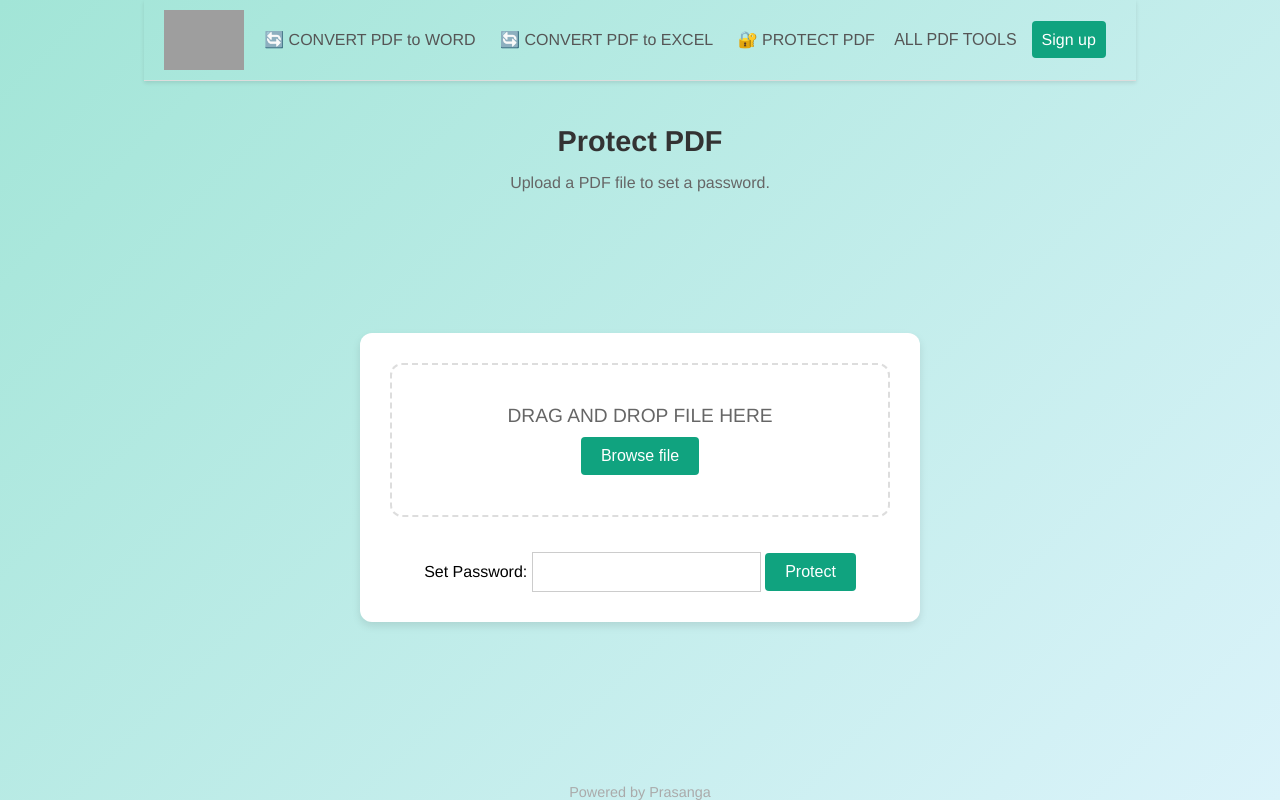
After one commit to prasangapokharel/DivineDocs, a Flask app: page /protect-pdf in a window 1280 px wide. The commit adds this page. Run offline with Flask 3, Linux system fonts and the light colour scheme; grey boxes are pictures that could not be loaded.

Commit message:
new features

```diff
--- a/app.py
+++ b/app.py
@@ -3,6 +3,8 @@ import os
 import mysql.connector
 from pdf2docx import Converter
 from docx2pdf import convert  # Importing docx2pdf for DOCX to PDF conversion
+from PyPDF2 import PdfReader, PdfWriter  # Importing PdfReader and PdfWriter for PDF protection
+import pandas as pd
 
 app = Flask(__name__)
 UPLOAD_FOLDER = 'uploads'
@@ -93,6 +95,91 @@ def convert_word_to_pdf():
         }), 200
     return jsonify({"error": "Invalid file type"}), 400
 
+@app.route('/protect-pdf')
+def protect_pdf_form():
+    return render_template('protectpdf.html')
+
+@app.route('/protect-pdf', methods=['POST'])
+def protect_pdf():
+    if 'file' not in request.files or 'password' not in request.form:
+        return jsonify({"error": "No file part or password"}), 400
+    file = request.files['file']
+    password = request.form['password']
+    if file.filename == '':
+        return jsonify({"error": "No selected file"}), 400
+    if file and file.filename.endswith('.pdf'):
+        pdf_path = os.path.join(UPLOAD_FOLDER, file.filename)
+        file.save(pdf_path)
+
+        protected_pdf_filename = os.path.splitext(file.filename)[0] + '_protected.pdf'
+        protected_pdf_path = os.path.join(UPLOAD_FOLDER, protected_pdf_filename)
+
+        try:
+            # Protect the PDF with a password
+            reader = PdfReader(pdf_path)
+            writer = PdfWriter()
+            for page in reader.pages:
+                writer.add_page(page)
+            writer.encrypt(password)
+            with open(protected_pdf_path, 'wb') as f:
+                writer.write(f)
+        except Exception as e:
+            return jsonify({"error": str(e)}), 500
+
+        return jsonify({
+            "original_filename": file.filename,
+            "pdf_path": pdf_path,
+            "protected_filename": protected_pdf_filename,
+            "protected_pdf_path": protected_pdf_path
+        }), 200
+    return jsonify({"error": "Invalid file type"}), 400
+
+@app.route('/pdf-to-excel')
+def pdf_to_excel_form():
+    return render_template('pdf_to_excel.html')
+
+@app.route('/convert-pdf-to-excel', methods=['POST'])
+def convert_pdf_to_excel():
+    if 'file' not in request.files:
+        return jsonify({"error": "No file part"}), 400
+    file = request.files['file']
+    if file.filename == '':
+        return jsonify({"error": "No selected file"}), 400
+    if file and file.filename.endswith('.pdf'):
+        pdf_path = os.path.join(UPLOAD_FOLDER, file.filename)
+        file.save(pdf_path)
+
+        excel_filename = os.path.splitext(file.filename)[0] + '.xlsx'
+        excel_path = os.path.join(UPLOAD_FOLDER, excel_filename)
+
+        try:
+            # Extract text from PDF
+            reader = PdfReader(pdf_path)
+            text_data = ""
+            for page in reader.pages:
+                text_data += page.extract_text()
+
+            # Process text data into a structured format
+            # This example assumes the data is space-separated, adjust accordingly
+            lines = text_data.split("\n")
+            data = [line.split() for line in lines if line.strip()]
+
+            # Create a DataFrame
+            df = pd.DataFrame(data)
+
+            # Save DataFrame to Excel
+            df.to_excel(excel_path, index=False)
+        except Exception as e:
+            return jsonify({"error": str(e)}), 500
+
+        return jsonify({
+            "original_filename": file.filename,
+            "pdf_path": pdf_path,
+            "excel_filename": excel_filename,
+            "excel_path": excel_path
+        }), 200
+    return jsonify({"error": "Invalid file type"}), 400
+
 @app.route('/download/<filename>', methods=['GET'])
 def download_file(filename):
     file_path = request.args.get('file_path')
--- a/requirement.txt
+++ b/requirement.txt
@@ -3,3 +3,6 @@ mysql-connector-python==8.0.26
 pdf2docx==0.5.1
 docx2pdf==0.1.7
 comtypes==1.1.9
+PyPDF2==3.0.0
+pandas==1.3.3
+openpyxl==3.0.9
--- a/static/css/navbar.css
+++ b/static/css/navbar.css
@@ -38,13 +38,14 @@
     color: #000;
 }
 .auth-links .signup {
-    background-color: #f44336;
+    background-color: #10a37f;
     color: white;
-    padding: 5px 10px;
+    padding: 10px 10px;
     border-radius: 4px;
 }
 .auth-links .signup:hover {
-    background-color: #d32f2f;
+    background-color: #ffffff;
+    color: #10a37f;
 }
 .dropdown {
     position: relative;
--- a/templates/navbar.html
+++ b/templates/navbar.html
@@ -10,8 +10,10 @@
                 <img src="{{ url_for('static', filename='images/logo.svg') }}" alt="Hamro PDF Logo">
             </a>
             <div class="nav-links">
-                <a href="/">CONVERT PDF</a>
-                <a href="/compress">COMPRESS PDF</a>
+                <a href="/">🔄 CONVERT PDF to WORD</a>
+                <a href="/pdf-to-excel">🔄 CONVERT PDF to EXCEL</a>
+
+                <a href="/protect-pdf">🔐 PROTECT PDF</a>
                 <div class="dropdown">
                     <button class="dropbtn">ALL PDF TOOLS</button>
                     <div class="dropdown-content">
@@ -23,7 +25,7 @@
                 </div>
             </div>
             <div class="auth-links">
-                <a href="#">Login</a>
+
                 <a href="#" class="signup">Sign up</a>
             </div>
             <div class="mobile-menu">
@@ -34,7 +36,7 @@
     <div class="mobile-nav">
         <a href="/">CONVERT PDF</a>
         <a href="#">MERGE PDF</a>
-        <a href="#">SPLIT PDF</a>
+        <a href="/protect-pdf">🔐 PDF</a>
         <a href="/">PDF to Word</a>
         <a href="/word-to-pdf">Word to PDF</a>
         <a href="#">Tool 1</a>
--- /dev/null
+++ b/templates/protectpdf.html
@@ -0,0 +1,102 @@
+<!DOCTYPE html>
+<html>
+<head>
+    <title>Protect PDF</title>
+    <link rel="stylesheet" type="text/css" href="{{ url_for('static', filename='css/upload.css') }}">
+    <link rel="stylesheet" type="text/css" href="{{ url_for('static', filename='css/navbar.css') }}">
+</head>
+<style>
+    #password {
+        background-color: white;
+        border: 1px solid #ccc;
+        padding: 10px;
+        font-size: 16px;
+    }
+</style>
+<body>
+    {% include 'navbar.html' %}
+    <div class="header">
+        <h2>Protect PDF</h2>
+        <p>Upload a PDF file to set a password.</p>
+    </div>
+    <div class="container">
+        <form id="protectForm" enctype="multipart/form-data">
+            <label for="file" class="file-upload" id="fileUploadLabel">
+                <input type="file" name="file" id="file" accept="application/pdf" required>
+                <span id="fileUploadText">DRAG AND DROP FILE HERE</span>
+                <button type="button" class="browse-btn" id="browseButton">Browse file</button>
+            </label>
+            <p id="fileInfo"></p>
+            <label for="password">Set Password:</label>
+            <input type="password" name="password" id="password" required>
+            <button type="submit" class="convert-btn">Protect</button>
+        </form>
+        <div id="downloadLinks" style="display: none;">
+            <h2>Protection Successful!</h2>
+            <a id="downloadProtectedPdf" class="download-button" href="#">Download Protected PDF</a>
+        </div>
+    </div>
+    <footer>
+        Powered by Prasanga
+    </footer>
+    <script>
+        document.getElementById('browseButton').addEventListener('click', function() {
+            document.getElementById('file').click();
+        });
+
+        document.getElementById('file').addEventListener('change', function(event) {
+            const file = event.target.files[0];
+            if (file) {
+                document.getElementById('fileUploadText').textContent = file.name;
+                document.getElementById('fileInfo').textContent = `File name: ${file.name}, File size: ${Math.round(file.size / 1024)} KB`;
+            }
+        });
+
+        const fileUploadLabel = document.getElementById('fileUploadLabel');
+        const fileInput = document.getElementById('file');
+
+        fileUploadLabel.addEventListener('dragover', function(event) {
+            event.preventDefault();
+            fileUploadLabel.classList.add('dragover');
+        });
+
+        fileUploadLabel.addEventListener('dragleave', function() {
+            fileUploadLabel.classList.remove('dragover');
+        });
+
+        fileUploadLabel.addEventListener('drop', function(event) {
+            event.preventDefault();
+            fileUploadLabel.classList.remove('dragover');
+            const file = event.dataTransfer.files[0];
+            fileInput.files = event.dataTransfer.files;
+            if (file) {
+                document.getElementById('fileUploadText').textContent = file.name;
+                document.getElementById('fileInfo').textContent = `File name: ${file.name}, File size: ${Math.round(file.size / 1024)} KB`;
+            }
+        });
+
+        document.getElementById('protectForm').addEventListener('submit', function(event) {
+            event.preventDefault();
+            const formData = new FormData(this);
+
+            fetch('/protect-pdf', {
+                method: 'POST',
+                body: formData
+            })
+            .then(response => response.json())
+            .then(data => {
+                if (data.error) {
+                    alert(data.error);
+                } else {
+                    document.getElementById('downloadLinks').style.display = 'block';
+                    document.getElementById('downloadProtectedPdf').href = `/download/${data.protected_filename}?file_path=${data.protected_pdf_path}`;
+                }
+            })
+            .catch(error => {
+                alert('An error occurred while protecting the PDF.');
+                console.error('Error:', error);
+            });
+        });
+    </script>
+</body>
+</html>
```
Also changed, not shown: templates/pdf_to_excel.html (added, +92 -0 lines), README.md, 8 other files.
